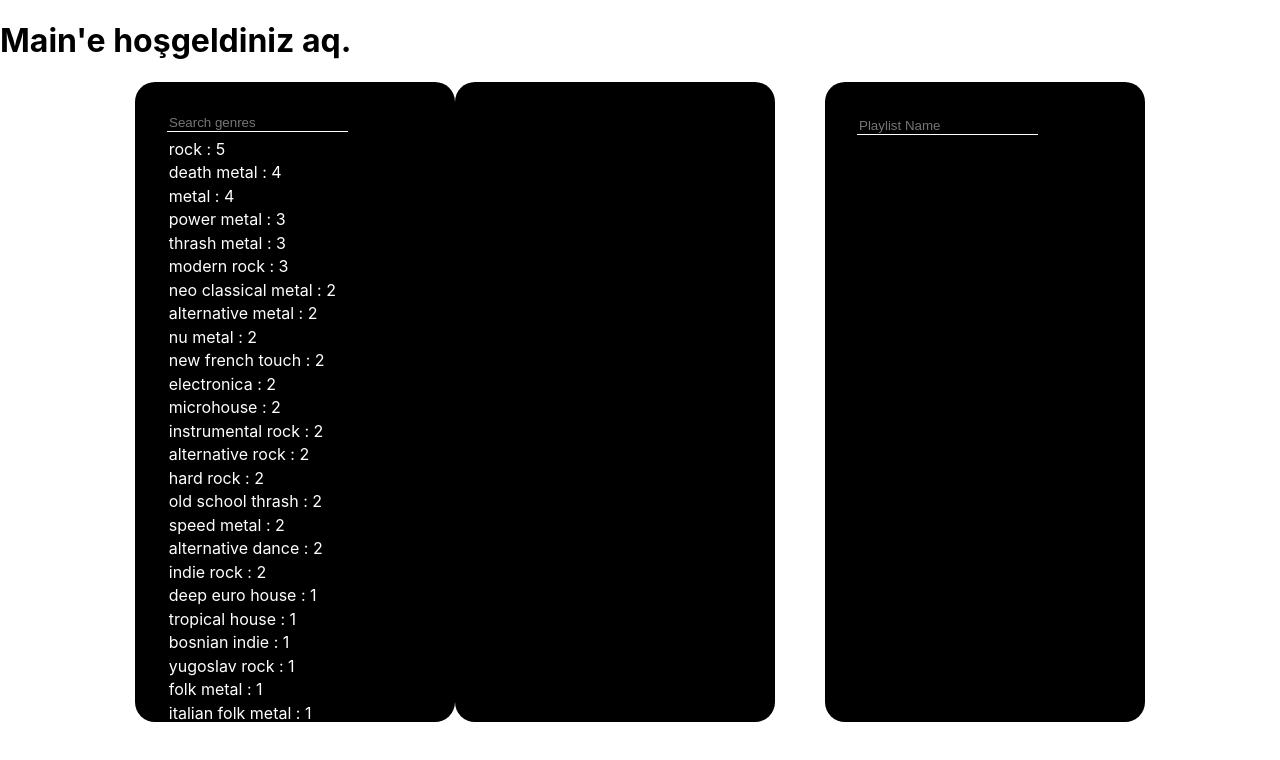
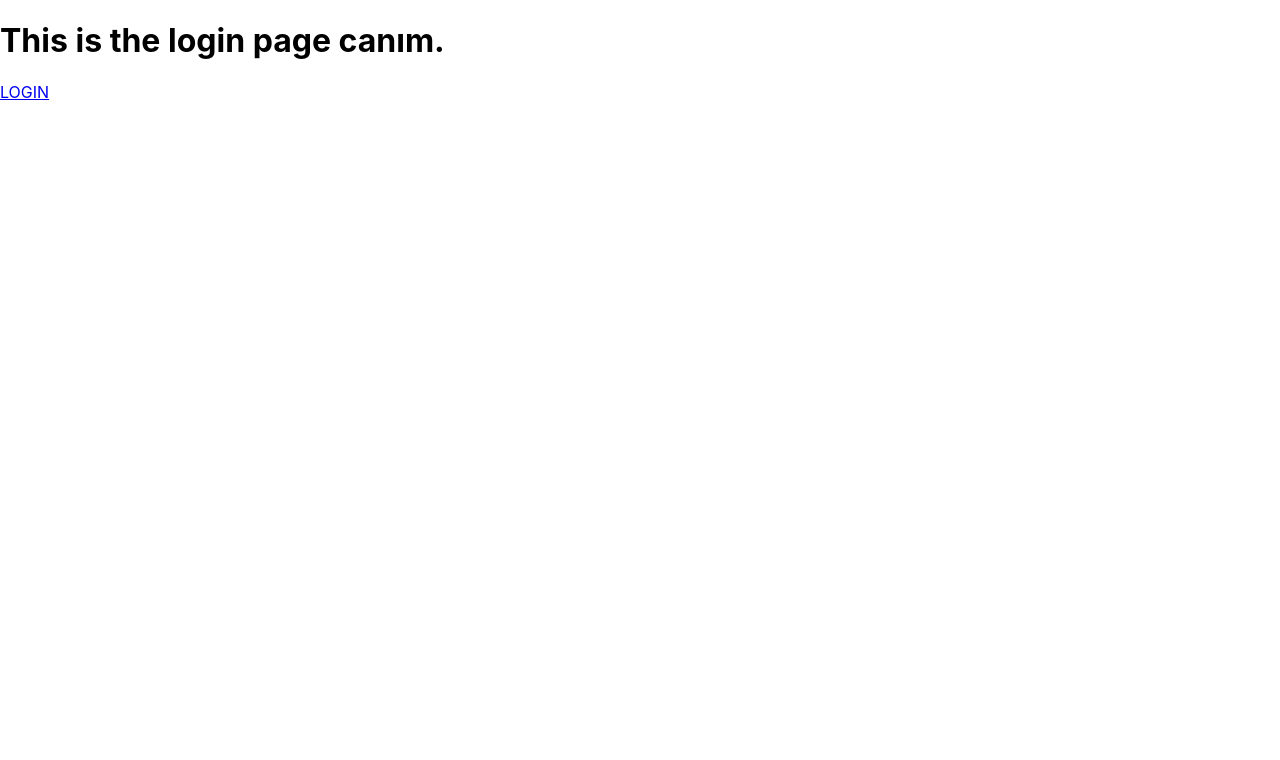
Before and after one commit to ascolm/listspotter, a React (Create React App) app in the folder client/: page / in a window 1280 px wide. Shown: the top 760 px of the page. Built offline with nearby package versions, Linux system fonts and the light colour scheme.

Commit message:
feat(playlist): implement track toggle

```diff
--- a/client/src/App.tsx
+++ b/client/src/App.tsx
@@ -17,8 +17,7 @@ function App() {
             <Main/>
           </Route>
           <Route path="/">
-            <Main/>
-            {/* <Login /> UNCOMMENT, REMOVE ABOVE*/}
+            <Login />
           </Route>
         </Switch>
     </Router>
--- a/client/src/apiService.tsx
+++ b/client/src/apiService.tsx
@@ -22,6 +22,8 @@ export const getTracks = async (code: string) => {
 };
 
 export const getArtists = async (code: string, nextUrl: string | undefined) => {
+  // TODO: CACHE IMAGES
+
   const response = await fetch(baseUrl + '/artists', {
     method: 'POST',
     body: JSON.stringify({code, nextUrl}),
--- a/client/src/components/Main/Artists/Artist Item/artist-item-index.tsx
+++ b/client/src/components/Main/Artists/Artist Item/artist-item-index.tsx
@@ -10,7 +10,7 @@ export interface Props {
 const ArtistItem: React.FC<Props> = ({ artist, toggleHandler }) => {
 
   return (
-    <a className={'artist-item-container' + (artist.userModified && !artist.selected ? ' user-disabled':'') }>
+    <a className={'artist-item-container' + (artist.userDisabled ? ' user-disabled':'') }>
       {artist.images[0] && <img src={artist.images[0].url} alt={'Image of artist ' + artist.name} onClick={() => toggleHandler(artist.id)}/>}
       <p>{artist.name}</p>
     </a>
--- a/client/src/components/Main/Genres/genres-helpers.tsx
+++ b/client/src/components/Main/Genres/genres-helpers.tsx
@@ -37,16 +37,13 @@ export function genreResort (genreName: string, db: GenreDb) {
 }
 
 export function countUnselected (genreList: GenreDb, genreName: string, artists: Artist[]) {
-  console.log('genreList passed')
-  console.log(genreList)
-
   const genreArtists = genreList[genreName].artists;
   const selectedArtists = artists.filter((artist) => artist.selected);
 
   const isSelected = (genreArtist: Artist) => selectedArtists.some((selectedArtist) => selectedArtist.id === genreArtist.id);
   const userDisabled = (genreArtist: Artist) => {
     const artistInArtists = artists.find((artist) => artist.id === genreArtist.id);
-    return (artistInArtists?.userModified && !artistInArtists.selected);
+    return artistInArtists?.userDisabled;
   };
 
   return genreArtists.filter((genreArtist) => !isSelected(genreArtist) && !userDisabled(genreArtist)).length;
--- a/client/src/components/Main/Playlist/Playlist Item/playlist-item-style.scss
+++ b/client/src/components/Main/Playlist/Playlist Item/playlist-item-style.scss
@@ -17,4 +17,7 @@
       @extend %focus;
       background-color: aqua;
     }
+    &.user-disabled{
+      opacity: 0.4;
+    }
 }
--- a/client/src/components/Main/Playlist/playlist-index.tsx
+++ b/client/src/components/Main/Playlist/playlist-index.tsx
@@ -6,15 +6,16 @@ import { TrackItem } from 'interfaces/spotifyObjects';
 
 export interface Props {
   tracks: TrackItem[],
-  createHandler: (playlistName: string, trackURIs: string[]) => void;
+  createHandler: (playlistName: string, trackURIs: string[]) => void,
+  toggleHandler: (trackId: string) => void
 }
 
-const Playlist: React.FC<Props> = ({ tracks, createHandler }) => {
+const Playlist: React.FC<Props> = ({ tracks, createHandler, toggleHandler }) => {
   let [nameField, setNameField] = useState('');
 
   function submitHandler (e: React.FormEvent<HTMLFormElement>) {
     e.preventDefault();
-    const trackURIs = tracks.map((track) => track.track.uri);
+    const trackURIs = tracks.filter((track) => !track.userDisabled).map((track) => track.track.uri);
     createHandler(nameField, trackURIs);
   }
 
@@ -23,7 +24,7 @@ const Playlist: React.FC<Props> = ({ tracks, createHandler }) => {
       <form action="submit" onSubmit={submitHandler}>
       <input type='text' className='playlist-title' placeholder='Playlist Name' onChange={(e) => setNameField(e.target.value)}/>
       </form>
-      {tracks.map((track) => <PlaylistItem track={track} key={track.track.id}/>)}
+      {tracks.map((track) => <PlaylistItem track={track} key={track.track.id} toggleHandler={toggleHandler}/>)}
   </div>
   );
 }
--- a/client/src/components/Main/main-helpers.tsx
+++ b/client/src/components/Main/main-helpers.tsx
@@ -2,21 +2,6 @@ import { TrackData, TrackItem, ArtistData, Artist } from 'interfaces/spotifyObje
 import { GenreDb } from 'interfaces/genreObjects';
 import { getTracks, getArtists } from 'apiService';
 // TODO: Refactor into a standard fetch template
-
-// export function fetchTracksWithOffset (code: string, setState: React.Dispatch<React.SetStateAction<TrackItem[]>>, offset = 0, offsetIncrement = 50) {
-
-//   async function fetchTracksAsync (code: string, offset: number) {
-//     const trackData: TrackData = await getTracks(code);
-//     await setState((prevTracks) => [...prevTracks, ...trackData.items]);
-
-//     if (trackData.next) {
-//       offset += offsetIncrement
-//       fetchTracksAsync (code, offset);
-//     }
-//   };
-
-//   fetchTracksAsync(code, offset);
-// }
 
 export function fetchArtistsWithOffset (code: string, setState: React.Dispatch<React.SetStateAction<Artist[]>>) {
   const artistPromise = new Promise<GenreDb> ((resolve, reject) => {
@@ -64,47 +49,17 @@ export function generateGenres (artists: Artist[]) {
   return genreDb;
 };
 
-// export function getArtistsFromGenreList (list: GenreDb) {
-//   const artists: Artist[] = [];
-//   Object.values(list).forEach((genre) => {
-//     genre.artists.forEach((genreArtist) => {
-//       if (!artists.some((artist) => artist.id === genreArtist.id)) {
-//         artists.push(genreArtist);
-//       }
-//     });
-//   })
-//   return artists;
-// }
-
 export function markGenreArtists (artists: Artist[], selectedGenres: GenreDb) {
-  const artistsFromSelected: Artist[] = [];
-  Object.values(selectedGenres).forEach((genre) => {
-    genre.artists.forEach((genreArtist) => {
-      if(!artistsFromSelected.some((artist) => artist.id === genreArtist.id)) {
-        artistsFromSelected.push(genreArtist);
-      }
-    });
-  });
-
-  const updatedArtists = artists.map((artist) => {
-    const updatedArtist = artist;
-    // if (updatedArtist.userModified) updatedArtist.userModified = false;
-
-    // If not manually disabled by user, update based on genre
-    // TODO: instead of user modified, create a manuallyDisabled boolean (later on may create a manuallyAdded for extra additions)
-    if (!(updatedArtist.userModified && !updatedArtist.selected)) {
-      updatedArtist.userModified = false;
-      if (artistsFromSelected.some((artistFromSelected) => artistFromSelected.id === artist.id)) {
-        updatedArtist.selected = true;
-      } else {
-        updatedArtist.selected = false;
+  return artists.map((artist) => {
+    for (let i = 0; i < artist.genres.length; i++) {
+      if (Object.keys(selectedGenres).includes(artist.genres[i])) {
+        artist.selected = true;
+        return artist;
       }
     }
-
-    return updatedArtist;
-  });
-
-  return updatedArtists;
+    artist.selected = false;
+    return artist;
+  })
 };
 
 export function filterSelectedGenres (list: GenreDb) {
@@ -119,11 +74,31 @@ export function artistToggleUpdate (artistId: string, artistList: Artist[]) {
   return artistList.map((artist) => {
     if (artist.id === artistId) {
       let updatedArtist = Object.assign({}, artist);
-      updatedArtist.selected = !updatedArtist.selected;
-      updatedArtist.userModified = true;
+      updatedArtist.userDisabled = !updatedArtist.userDisabled;
       return updatedArtist;
     } else {
       return artist;
     }
   });
 }
+
+export function trackToggleUpdate (trackId: string, trackList: TrackItem[]) {
+  return trackList.map((trackItem) => {
+    if (trackItem.track.id === trackId) {
+      let updatedTrack = Object.assign({}, trackItem);
+      updatedTrack.userDisabled = !updatedTrack.userDisabled;
+      return updatedTrack;
+    } else {
+      return trackItem;
+    }
+  });
+}
+
+export function getSelectedTracks (artists: Artist[], tracks: TrackItem[]) {
+  const selectedArtists = artists.filter((artist) => artist.selected && !artist.userDisabled);
+
+  return tracks.filter((trackItem) => {
+    return trackItem.track.artists.some((trackArtist) => selectedArtists.findIndex((artist) => artist.id === trackArtist.id) !== -1);
+  })
+
+}
--- a/client/src/components/Main/main-index.tsx
+++ b/client/src/components/Main/main-index.tsx
@@ -4,12 +4,15 @@ import { useState, useEffect } from 'react';
 import { TrackItem, Artist } from 'interfaces/spotifyObjects';
 import { GenreDb } from 'interfaces/genreObjects';
 import Genres from './Genres/genres-index';
-import { getTokens, createPlaylist } from 'apiService';
+import { getTokens, createPlaylist, getTracks } from 'apiService';
 import { artistsMock, tracksMock, genresMock } from 'devtools/dataMocks';
 import './main-style.scss';
 import {
+  // fetchTracksWithOffset,
   fetchArtistsWithOffset,
   generateGenres,
+  trackToggleUpdate,
+  getSelectedTracks,
   markGenreArtists,
   filterSelectedGenres,
   artistToggleUpdate
@@ -24,32 +27,33 @@ const Main: React.FC<Props> = (props) => {
   const location = useLocation();
   const searchParams = new URLSearchParams(location.search);
 
-  let [tracks, setTracks] = useState<TrackItem[]>(tracksMock); // WAS [] - SWITCHED TO MOCK FOR TESTING
-  let [artists, setArtists] = useState<Artist[]>(artistsMock); // WAS [] - SWITCHED TO MOCK FOR TESTING
-  let [genres, setGenres] = useState<GenreDb>(genresMock); // WAS {} - SWITCHED TO MOCK FOR TESTING
+  let [tracks, setTracks] = useState<TrackItem[]>([]); // WAS [] - SWITCHED TO MOCK FOR TESTING
+  let [artists, setArtists] = useState<Artist[]>([]); // WAS [] - SWITCHED TO MOCK FOR TESTING
+  let [genres, setGenres] = useState<GenreDb>({}); // WAS {} - SWITCHED TO MOCK FOR TESTING
+  let [displayedTracks, setDisplayedTracks] = useState<TrackItem[]>([]);
 
-  // **FETCHING DATA DISABLED FOR TESTING - UNCOMMENT BELOW
   const code = searchParams.get('code');
 
   useEffect(() => {
     if (!code) return;
 
     const fetchData = async () => {
-      // *** UPDATE THIS PART FROM TEST
-
-      // await getTokens(code);
-      // if (tracks.length === 0) fetchTracksWithOffset(code, setTracks);
-      // if (artists.length === 0) {
-      //   fetchArtistsWithOffset(code, setArtists).then((genres) => {
-      //     setGenres(genres)
-      //   });
-      // }
+      await getTokens(code);
+      if (tracks.length === 0) {
+       const trackList = getTracks(code).then((trackList) => {
+         console.log(trackList.length + ' tracks received');
+         setTracks(trackList);
+       });
+      }
+      if (artists.length === 0) {
+        fetchArtistsWithOffset(code, setArtists).then((genres) => {
+          setGenres(genres)
+        });
+      }
     }
 
     fetchData();
   }, []);
-  //
-  // **DISABLED END
 
   useEffect(() => {
     const selectedGenres = filterSelectedGenres(genres);
@@ -66,8 +70,12 @@ const Main: React.FC<Props> = (props) => {
 
   function toggleArtistHandler (artistId: string) {
     const updatedArtists = artistToggleUpdate(artistId, artists);
-    console.log(updatedArtists.filter((a) => a.id === artistId));
     setArtists(updatedArtists);
+  }
+
+  function toggleTrackHandler (trackId : string) {
+    const updatedTracks = trackToggleUpdate(trackId, tracks);
+    setTracks(updatedTracks);
   }
 
   async function createPlaylistHandler (playlistName: string, trackURIs: string[]) {
@@ -83,11 +91,8 @@ const Main: React.FC<Props> = (props) => {
       <Genres genreList={genres} artists={artists} selectHandler={selectGenreHandler}/>
 
       {/* // Display selected artists & artists deselected manually by user */}
-      <Artists artistList={artists.filter((artist) => (!artist.selected && artist.userModified) || artist.selected)} toggleHandler={toggleArtistHandler}/>
-      <Playlist tracks={tracks
-        .filter((trackItem) => {
-          return trackItem.track.artists.some((trackArtist) => artists.filter((artist) => artist.selected).findIndex((artist) => artist.id === trackArtist.id) !== -1);
-        })} createHandler={createPlaylistHandler}/>
+      <Artists artistList={artists.filter((artist) => artist.selected)} toggleHandler={toggleArtistHandler}/>
+      <Playlist tracks={getSelectedTracks(artists, tracks)} createHandler={createPlaylistHandler} toggleHandler={toggleTrackHandler}/>
 
 
       {/* ** DISABLED FOR TESTING - CHECKS FETCH / UNCOMMENT OR REMOVE LATER
--- a/client/tsconfig.json
+++ b/client/tsconfig.json
@@ -1,6 +1,7 @@
 {
   "compilerOptions": {
     "target": "es5",
+    "baseUrl": "src",
     "lib": [
       "dom",
       "dom.iterable",
```
Also changed, not shown: client/src/components/Main/Playlist/Playlist Item/playlist-item-index.tsx (+4 -3 lines), client/src/interfaces/spotifyObjects.tsx (+4 -3 lines), 1 other file (tests, documents, lock files or other folders).
